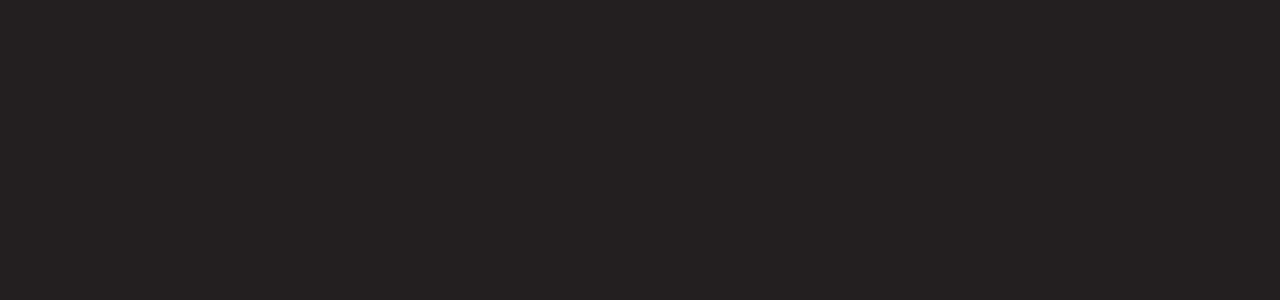
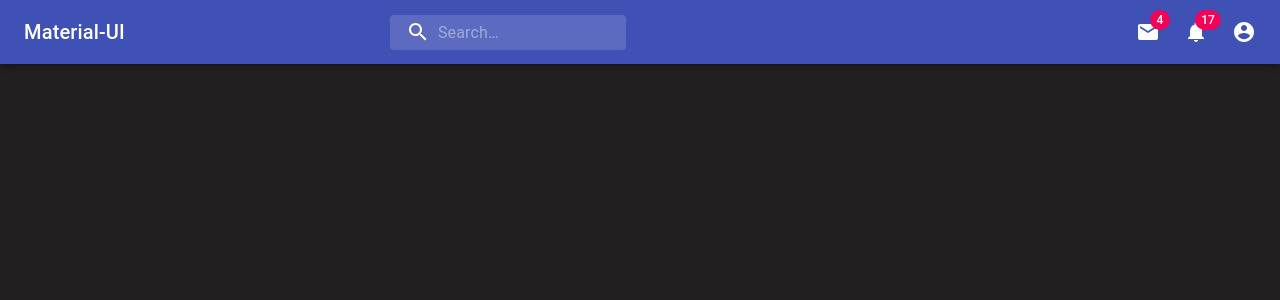
Before and after one commit to felipe-salomao/project-fightforge, a React (Create React App) app: page /teacher in a window 1280 px wide. Before the commit this address had no page. Shown: the top 300 px of the page. Built offline with nearby package versions, Linux system fonts and the light colour scheme.

Commit message:
Tentando adicionar a tela de header na aba teacher (criada)

```diff
--- a/src/Routes.js
+++ b/src/Routes.js
@@ -1,5 +1,5 @@
 import { Routes as Switch, Route, BrowserRouter } from 'react-router-dom'
-import { Login, Register } from 'views'
+import { Login, Register, Teacher } from 'views'
 
 const Routes = () => {
   return (
@@ -7,6 +7,7 @@
       <Switch>
         <Route path="/" element={<Login />} />
         <Route path="/register" element={<Register />} />
+        <Route path="/teacher" element={<Teacher />} />
       </Switch>
     </BrowserRouter>
   )
--- /dev/null
+++ b/src/views/Teacher/Teacher.js
@@ -0,0 +1,162 @@
+import React from 'react'
+import AppBar from '@material-ui/core/AppBar'
+import Toolbar from '@material-ui/core/Toolbar'
+import IconButton from '@material-ui/core/IconButton'
+import Typography from '@material-ui/core/Typography'
+import InputBase from '@material-ui/core/InputBase'
+import Badge from '@material-ui/core/Badge'
+import MenuItem from '@material-ui/core/MenuItem'
+import Menu from '@material-ui/core/Menu'
+import MenuIcon from '@material-ui/icons/Menu'
+import SearchIcon from '@material-ui/icons/Search'
+import AccountCircle from '@material-ui/icons/AccountCircle'
+import MailIcon from '@material-ui/icons/Mail'
+import Box from '@material-ui/core/Box'
+import NotificationsIcon from '@material-ui/icons/Notifications'
+import MoreIcon from '@material-ui/icons/MoreVert'
+import useStyles from './styles'
+
+const Teacher = () => {
+  const classes = useStyles()
+  const [anchorEl, setAnchorEl] = React.useState(null)
+  const [mobileMoreAnchorEl, setMobileMoreAnchorEl] = React.useState(null)
+  const isMenuOpen = Boolean(anchorEl)
+  const isMobileMenuOpen = Boolean(mobileMoreAnchorEl)
+  const handleProfileMenuOpen = (event) => {
+    setAnchorEl(event.currentTarget)
+  }
+
+  const handleMobileMenuClose = () => {
+    setMobileMoreAnchorEl(null)
+  }
+
+  const handleMenuClose = () => {
+    setAnchorEl(null)
+    handleMobileMenuClose()
+  }
+
+  const handleMobileMenuOpen = (event) => {
+    setMobileMoreAnchorEl(event.currentTarget)
+  }
+
+  const menuId = 'primary-search-account-menu'
+
+  const renderMenu = (
+    <Menu
+      anchorEl={anchorEl}
+      anchorOrigin={{ vertical: 'top', horizontal: 'right' }}
+      id={menuId}
+      keepMounted
+      transformOrigin={{ vertical: 'top', horizontal: 'right' }}
+      open={isMenuOpen}
+      onClose={handleMenuClose}
+    >
+      <MenuItem onClick={handleMenuClose}>Profile</MenuItem>
+      <MenuItem onClick={handleMenuClose}>My account</MenuItem>
+    </Menu>
+  )
+
+  const mobileMenuId = 'primary-search-account-menu-mobile'
+  const renderMobileMenu = (
+    <Menu
+      anchorEl={mobileMoreAnchorEl}
+      anchorOrigin={{ vertical: 'top', horizontal: 'right' }}
+      id={mobileMenuId}
+      keepMounted
+      transformOrigin={{ vertical: 'top', horizontal: 'right' }}
+      open={isMobileMenuOpen}
+      onClose={handleMobileMenuClose}
+    >
+      <MenuItem>
+        <IconButton aria-label="show 4 new mails" color="inherit">
+          <Badge badgeContent={4} color="secondary">
+            <MailIcon />
+          </Badge>
+        </IconButton>
+        <p>Messages</p>
+      </MenuItem>
+      <MenuItem>
+        <IconButton aria-label="show 11 new notifications" color="inherit">
+          <Badge badgeContent={11} color="secondary">
+            <NotificationsIcon />
+          </Badge>
+        </IconButton>
+        <p>Notifications</p>
+      </MenuItem>
+      <MenuItem onClick={handleProfileMenuOpen}>
+        <IconButton
+          aria-label="account of current user"
+          aria-controls="primary-search-account-menu"
+          aria-haspopup="true"
+          color="inherit"
+        >
+          <AccountCircle />
+        </IconButton>
+        <p>Profile</p>
+      </MenuItem>
+    </Menu>
+  )
+
+  return (
+    <div>
+      <AppBar position="static">
+        <Toolbar className={classes.grow}>
+          <Typography className={classes.title} variant="h6" noWrap>
+            Material-UI
+          </Typography>
+          <Box className={classes.search}>
+            <div className={classes.searchIcon}>
+              <SearchIcon />
+            </div>
+            <InputBase
+              placeholder="Search…"
+              classes={{
+                root: classes.inputRoot,
+                input: classes.inputInput,
+              }}
+              inputProps={{ 'aria-label': 'search' }}
+            />
+          </Box>
+          <div className={classes.grow} />
+          <div className={classes.sectionDesktop}>
+            <IconButton aria-label="show 4 new mails" color="inherit">
+              <Badge badgeContent={4} color="secondary">
+                <MailIcon />
+              </Badge>
+            </IconButton>
+            <IconButton aria-label="show 17 new notifications" color="inherit">
+              <Badge badgeContent={17} color="secondary">
+                <NotificationsIcon />
+              </Badge>
+            </IconButton>
+            <IconButton
+              edge="end"
+              aria-label="account of current user"
+              aria-controls={menuId}
+              aria-haspopup="true"
+              onClick={handleProfileMenuOpen}
+              color="inherit"
+            >
+              <AccountCircle />
+            </IconButton>
+          </div>
+          <div className={classes.sectionMobile}>
+            <IconButton
+              aria-label="show more"
+              aria-controls={mobileMenuId}
+              aria-haspopup="true"
+              onClick={handleMobileMenuOpen}
+              color="inherit"
+            >
+              <MoreIcon />
+            </IconButton>
+          </div>
+        </Toolbar>
+      </AppBar>
+      {renderMobileMenu}
+      {renderMenu}
+    </div>
+  )
+}
+
+export default Teacher
--- /dev/null
+++ b/src/views/Teacher/index.js
@@ -0,0 +1 @@
+export { default } from './Teacher'
--- /dev/null
+++ b/src/views/Teacher/styles.js
@@ -0,0 +1,65 @@
+import { alpha, makeStyles } from '@material-ui/core/styles'
+
+const styles = makeStyles((theme) => ({
+  grow: {
+    display: 'flex',
+    justifyContent: 'space-between',
+  },
+  title: {
+    display: 'none',
+    [theme.breakpoints.up('sm')]: {
+      display: 'block',
+    },
+  },
+  search: {
+    position: 'relative',
+    borderRadius: theme.shape.borderRadius,
+    backgroundColor: alpha(theme.palette.common.white, 0.15),
+    '&:hover': {
+      backgroundColor: alpha(theme.palette.common.white, 0.25),
+    },
+    marginRight: theme.spacing(2),
+    marginLeft: 0,
+    width: '100%',
+    [theme.breakpoints.up('sm')]: {
+      marginLeft: theme.spacing(3),
+      width: 'auto',
+    },
+  },
+  searchIcon: {
+    padding: theme.spacing(0, 2),
+    height: '100%',
+    position: 'absolute',
+    pointerEvents: 'none',
+    display: 'flex',
+    alignItems: 'center',
+    justifyContent: 'center',
+  },
+  inputRoot: {
+    color: 'inherit',
+  },
+  inputInput: {
+    padding: theme.spacing(1, 1, 1, 0),
+    // vertical padding + font size from searchIcon
+    paddingLeft: `calc(1em + ${theme.spacing(4)}px)`,
+    transition: theme.transitions.create('width'),
+    width: '100%',
+    [theme.breakpoints.up('md')]: {
+      width: '20ch',
+    },
+  },
+  sectionDesktop: {
+    display: 'none',
+    [theme.breakpoints.up('md')]: {
+      display: 'flex',
+    },
+  },
+  sectionMobile: {
+    display: 'flex',
+    [theme.breakpoints.up('md')]: {
+      display: 'none',
+    },
+  },
+}))
+
+export default styles
--- a/src/views/index.js
+++ b/src/views/index.js
@@ -1,2 +1,3 @@
 export { default as Login } from './Login'
 export { default as Register } from './Register'
+export { default as Teacher } from './Teacher'
```
